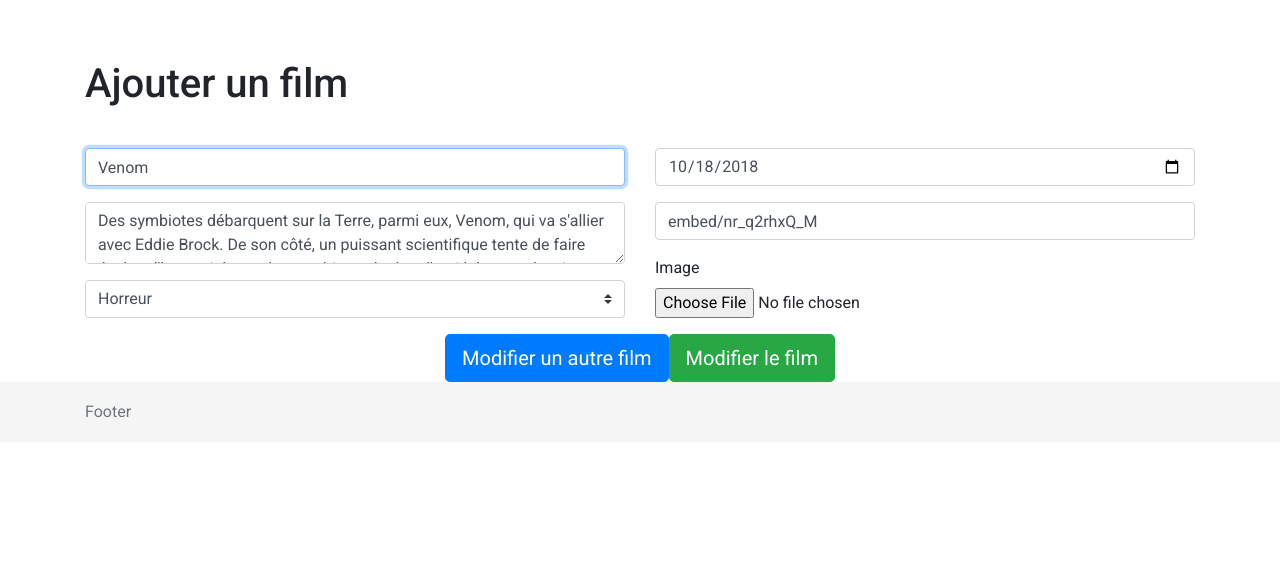
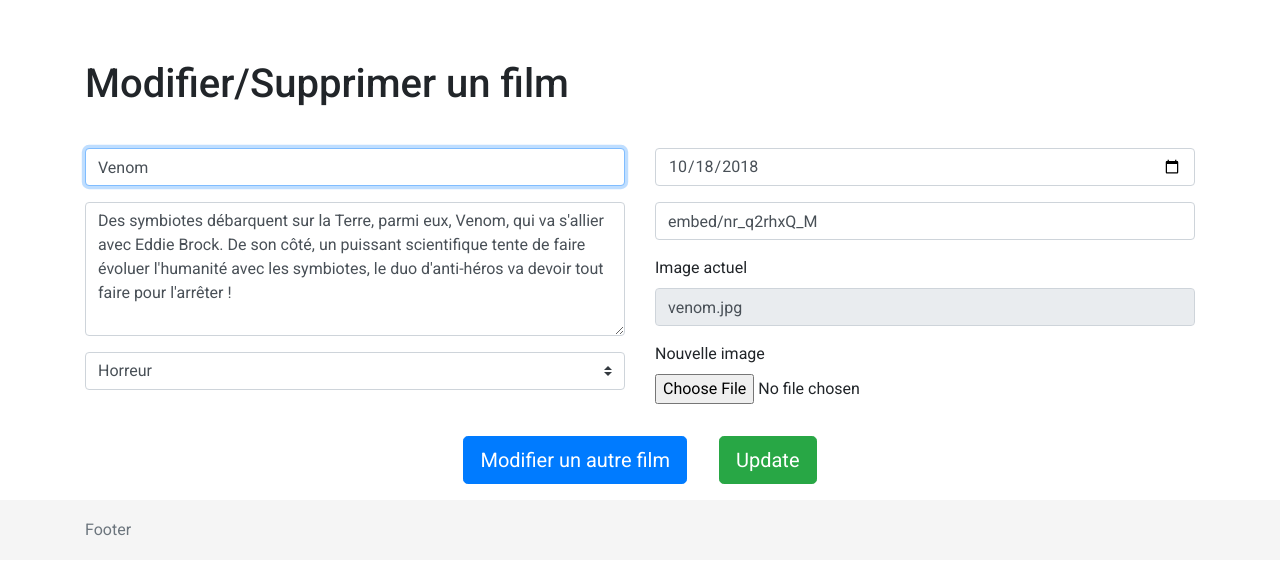
Before and after one commit to clyde-ponteville/webflix, a PHP site: page /movie_modify.php?id=1 in a window 1280 px wide. Shown: the part 56-631 px from the top of the page. Run offline with PHP 8.4, Linux system fonts and the light colour scheme; data comes from the database, SQL or seed files in the repository.

Commit message:
fix modify

```diff
--- a/movie_add.php
+++ b/movie_add.php
@@ -38,7 +38,7 @@ require_once(__DIR__.'/partials/header.php'); ?>
 
         </div>
 
-            <input class="btn btn-lg btn-success" type="submit" value="Ajouter un film">
+            <input class="btn btn-lg btn-success m-3" type="submit" value="Ajouter un film">
 
         </form>
         <?php
--- a/movie_modify.php
+++ b/movie_modify.php
@@ -18,18 +18,18 @@ if (isset($_GET['id'])) {
 ?>
 
     <main class="container">
-        <h1>Ajouter un film</h1>
+        <h1>Modifier/Supprimer un film</h1>
         <!--  video-link, cover, date de sorti,-->
         <form class="row add_movie" method="post" enctype="multipart/form-data" action="movie_modify_post.php" >
 
         <div class="col-lg-6 left">
             <label for="inputTitle" class="sr-only">Nom du film</label>
-            <input type="text" id="inputTitle" name="inputTitle" class="form-control" value="<?= ucfirst($dataMovie['title']) ?>" required autofocus>
+            <input type="text" id="inputTitle" name="inputTitle" class="form-control" placeholder="Titre du film" value="<?= ucfirst($dataMovie['title']) ?>" required autofocus>
             <label for="inputDesc" class="sr-only">Description</label>
-            <textarea id="inputDesc" name="inputDesc" class="form-control" required><?= $dataMovie['description']?></textarea>
+            <textarea id="inputDesc" name="inputDesc" class="form-control" rows="5" placeholder="Synopsis..." required><?= $dataMovie['description']?></textarea>
 
             <select class="custom-select" name="category" id="select_category" required>
-            <option value="<?= $dataMovie['category_id'] ?>" selected><?= ucfirst($dataCategory[$idCategory -1]['name']) ?></option>
+            <option disabled value="<?= $dataMovie['category_id'] ?>" selected><?= ucfirst($dataCategory[$idCategory -1]['name']) ?></option>
             <?php
                 foreach ($dataCategory as $category) { ?>
                     <option value="<?= $category['id'] ?>"><?= ucfirst($category['name']) ?></option>
@@ -43,15 +43,17 @@ if (isset($_GET['id'])) {
             <input type="date" id="inputDate" name="inputDate" class="form-control" value="<?= $dataMovie['released_at'] ?>" required>
 
             <label for="inputLink" class="sr-only">Lien iframe youtube</label>
-            <input type="text" id="inputLink" name="inputLink" class="form-control" value="<?= $dataMovie['video_link'] ?>" required>
+            <input type="text" id="inputLink" name="inputLink" class="form-control" placeholder="Iframe youtube" value="<?= $dataMovie['video_link'] ?>" required>
 
-            <label for="img">Image</label>
+            <label>Image actuel</label>
+            <input type="text" class="form-control" value="<?= $dataMovie['cover'] ?>" disabled>
+            <label for="img">Nouvelle image</label>
             <input name="img" type="file" class="form-control-file" required>
 
         </div>
 
-            <a class="btn btn-lg btn-primary" href="movie_modify_delete.php">Modifier un autre film</a>
-            <input class="btn btn-lg btn-success" type="submit" value="Modifier le film">
+            <a class="btn btn-lg btn-primary m-3" href="movie_modify_delete.php">Modifier un autre film</a>
+            <input class="btn btn-lg btn-success m-3" type="submit" value="Update">
 
 
         </form>
--- a/movie_modify_delete.php
+++ b/movie_modify_delete.php
@@ -41,7 +41,7 @@
                     <tbody>
                 <?php foreach ($result as $movie) { ?>
                             <tr>
-                                <th scope="row"><?= $movie['title']?></th>
+                                <th scope="row"><?= ucfirst($movie['title'])?></th>
                                 <td><?= $movie['description']?></td>
                                 <td><?= $movie['video_link']?></td>
                                 <td><?= $movie['cover']?></td>
```
